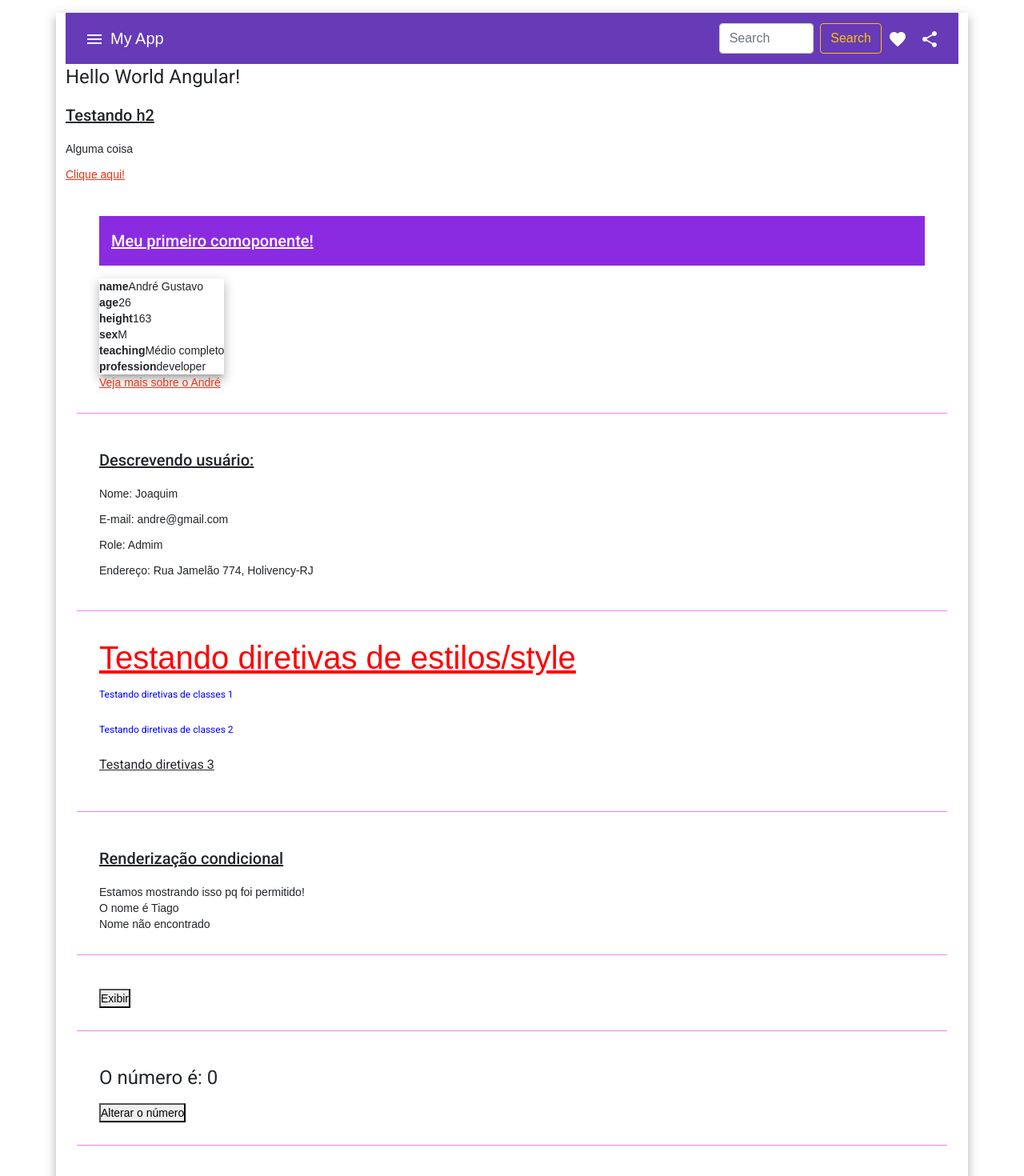
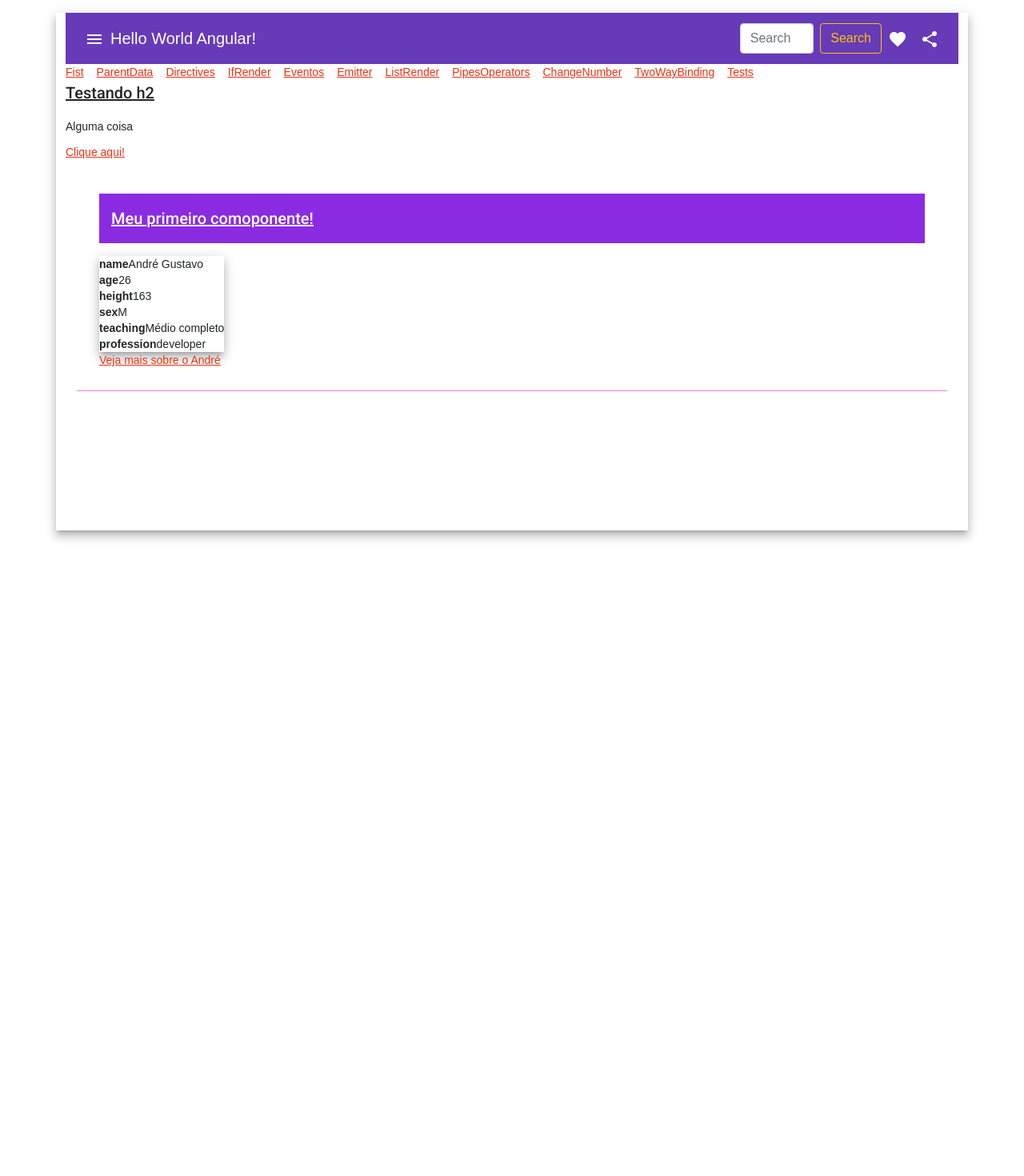
Before and after one commit to Ghust25/Project_hora-de-codar, an Angular app: page / in a window 1280 px wide. Shown: the top 1470 px of the page at 80% size. After the commit the page ends 816 px from the top, so only its background shows below. Built offline with nearby package versions, Linux system fonts and the light colour scheme.

Commit message:
Aula 17 - Angular Router

```diff
--- a/src/app/app.component.html
+++ b/src/app/app.component.html
@@ -3,7 +3,7 @@
    <button mat-icon-button class="example-icon" aria-label="Example icon-button with menu icon">
     <mat-icon>menu</mat-icon>
   </button>
-  <span>My App</span>
+  <span>Hello World Angular!</span>
   <span class="w-100"></span>
   <form class="d-flex" role="search">
     <input class="form-control me-2" type="search" placeholder="Search" aria-label="Search">
@@ -16,24 +16,31 @@
    <mat-icon>share</mat-icon>
  </button>
 </mat-toolbar>
-    <h1>Hello World Angular!</h1>
-    <h2>Testando h2</h2>
+<nav class="d-flex">
+  <a class="me-3" routerLink="/">Fist</a>
+  <a class="me-3" routerLink="/parent-data">ParentData</a>
+  <a class="me-3" routerLink="/directives">Directives</a>
+  <a class="me-3" routerLink="/if-render">IfRender</a>
+  <a class="me-3" routerLink="/eventos">Eventos</a>
+  <a class="me-3" routerLink="/emitter">Emitter</a>
+  <a class="me-3" routerLink="/list">ListRender</a>
+  <a class="me-3" routerLink="/pipes-operators">PipesOperators</a>
+  <a class="me-3" routerLink="/change-number">ChangeNumber</a>
+  <a class="me-3" routerLink="/two-way-binding">TwoWayBinding</a>
+
+  <a class="me-3" routerLink="/tests">Tests</a>
+</nav>
+     <h2>Testando h2</h2>
     <p>Alguma coisa</p>
     <div>
       <a href="#">Clique aqui!</a>
     </div>
-    <app-first-component></app-first-component>
-    <app-parent-data [name]="userName" [data]="userData"></app-parent-data>
-    <app-directives></app-directives>
-    <app-if-render></app-if-render>
-    <app-eventos></app-eventos>
-    <app-emitter></app-emitter>
-    <app-list-render></app-list-render>
-    <app-pipes-operators></app-pipes-operators>
-    <app-two-way-binding></app-two-way-binding>
+   <!-- <app-parent-data [name]="userName" [data]="userData"></app-parent-data> -->
+
+    <router-outlet></router-outlet>
 
     <!-- <div name="Testes diversos">
       <app-tests></app-tests>
-    </div> -->
+    </div>  -->
     <div class="margen-b"></div>
 </div>
--- a/src/app/app.module.ts
+++ b/src/app/app.module.ts
@@ -17,6 +17,7 @@ import { TwoWayBindingComponent } from './components/two-way-binding/two-way-bin
 import { MaterialModule } from './material/material.module';
 import { FormsModule } from '@angular/forms';
 import { CommonModule } from '@angular/common';
+import { AppRpoutingModule } from './app-routing.module';
 
 @NgModule({
   declarations: [
@@ -35,6 +36,7 @@ import { CommonModule } from '@angular/common';
   ],
   imports: [
     CommonModule,
+    AppRpoutingModule,
     BrowserModule,
     BrowserAnimationsModule,
     MaterialModule,
```
Also changed, not shown: ANOTACOES_CURSO_ANGULAR.html (+14 -10 lines), src/app/app-routing.module.ts (added, +35 -0 lines).
